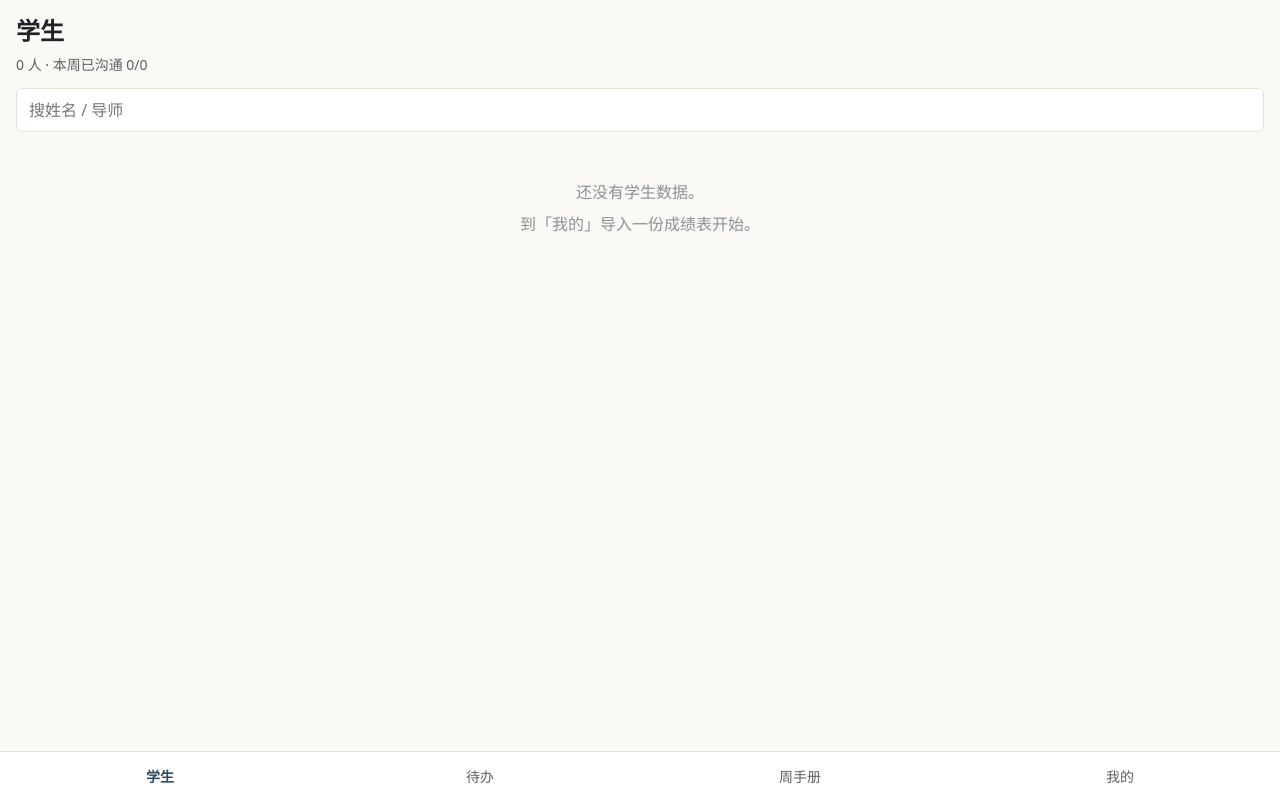
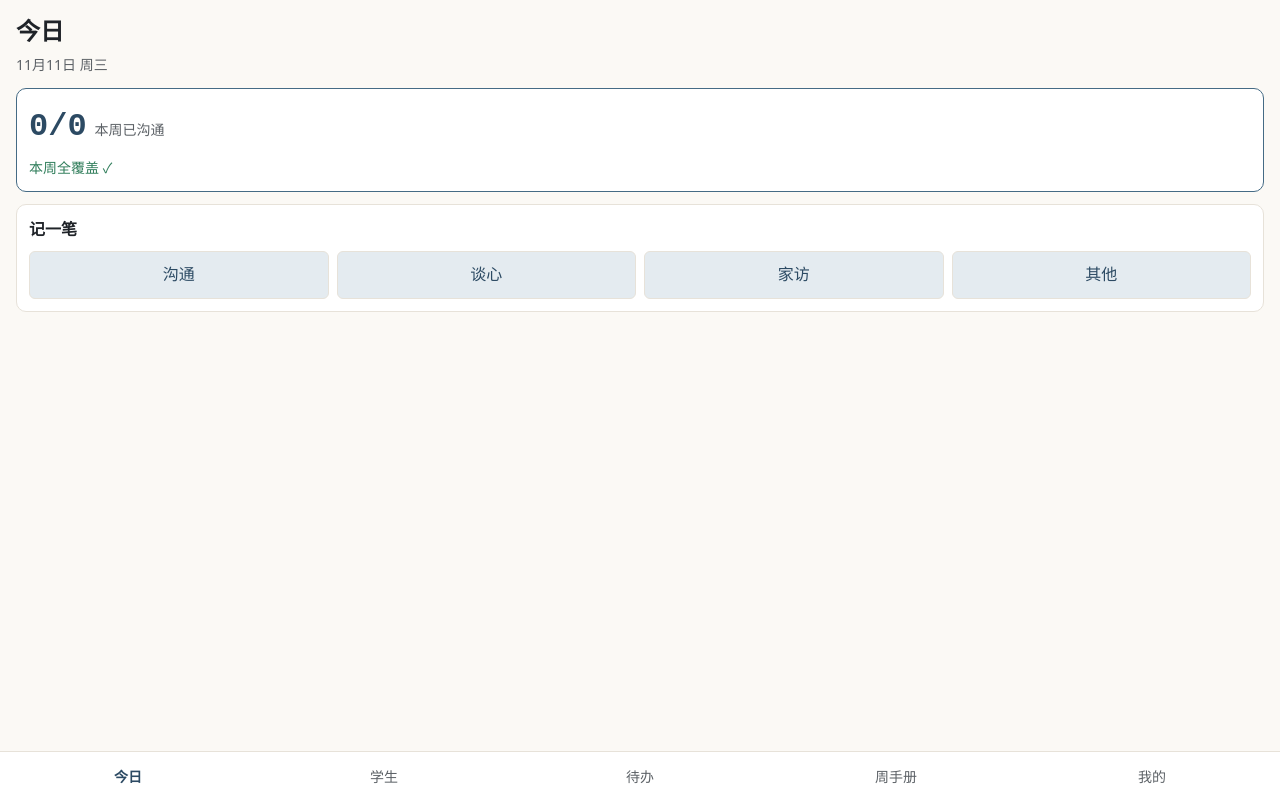
Before and after one commit to 3beuml/zijin, a React (Vite) app: page / in a window 1280 px wide. Built offline with nearby package versions, Linux system fonts and the light colour scheme.

Commit message:
feat(阶段8): 今日页 —— 待办勾选/分包覆盖卡/快捷记录/近期工作，导航 5 标签

```diff
--- a/src/styles.css
+++ b/src/styles.css
@@ -738,6 +738,45 @@ li:last-child > .row {
   width: 100%;
 }
 
+/* ---- 今日页（v0.2）---- */
+.overdue-badge {
+  color: var(--danger);
+  font-size: var(--text-xs);
+  font-weight: 600;
+  margin-left: var(--space-2);
+}
+
+.ok-text {
+  color: var(--success);
+}
+
+.quick-grid {
+  display: grid;
+  grid-template-columns: repeat(4, 1fr);
+  gap: var(--space-2);
+}
+
+.quick-btn {
+  min-height: var(--touch-min);
+  border: 1px solid var(--line);
+  border-radius: var(--radius-control);
+  background: var(--indigo-100);
+  color: var(--indigo-700);
+  font: inherit;
+  font-size: var(--text-md);
+  cursor: pointer;
+}
+
+.quick-btn:active {
+  background: var(--indigo-500);
+  color: #fff;
+}
+
+.student-pick-list {
+  max-height: 320px;
+  overflow-y: auto;
+}
+
 .btn-row {
   display: flex;
   gap: var(--space-2);
--- a/src/ui/App.tsx
+++ b/src/ui/App.tsx
@@ -5,18 +5,19 @@
 import { useEffect, useState } from 'react';
 import type { AppData, RecordItem, Todo } from '../domain/types.ts';
 import { emptyData, loadData, saveData, clearData } from '../storage/db.ts';
+import { HomeScreen } from './screens/HomeScreen';
 import { StudentsScreen } from './screens/StudentsScreen';
 import { StudentDetail } from './screens/StudentDetail';
 import { WeeklyScreen } from './screens/WeeklyScreen';
 import { SettingsScreen } from './screens/SettingsScreen';
 import { TodosScreen } from './screens/TodosScreen';
 
-type Tab = 'students' | 'todos' | 'weekly' | 'mine';
+type Tab = 'home' | 'students' | 'todos' | 'weekly' | 'mine';
 
 export default function App() {
   const [data, setData] = useState<AppData | null>(null);
   const [loaded, setLoaded] = useState(false);
-  const [tab, setTab] = useState<Tab>('students');
+  const [tab, setTab] = useState<Tab>('home');
   const [detailId, setDetailId] = useState<string | null>(null);
 
   useEffect(() => {
@@ -74,6 +75,15 @@ export default function App() {
   return (
     <div className="app">
       <main className="app-main">
+        {tab === 'home' && (
+          <HomeScreen
+            data={data}
+            onUpdate={persist}
+            onOpenStudent={setDetailId}
+            onGoStudents={() => setTab('students')}
+            onGoTodos={() => setTab('todos')}
+          />
+        )}
         {tab === 'students' &&
           (detailId ? (
             <StudentDetail
@@ -93,6 +103,9 @@ export default function App() {
 
       {detailId == null && (
         <nav className="tabbar">
+          <button className={`tabbar-item${tab === 'home' ? ' active' : ''}`} onClick={() => setTab('home')}>
+            今日
+          </button>
           <button className={`tabbar-item${tab === 'students' ? ' active' : ''}`} onClick={() => setTab('students')}>
             学生
           </button>
--- /dev/null
+++ b/src/ui/screens/HomeScreen.tsx
@@ -0,0 +1,243 @@
+/**
+ * 今日：早上 30 秒知道「今天几件事、谁还没聊」。
+ * 参考 teacher 的今日页：待办（逾期置顶）+ 分包覆盖卡 + 快捷记录 + 近期重要工作。
+ * 铁律：今日页不显示成绩排名，避免在教室被学生看到（teacher 需求 §5.1）。
+ */
+import { useMemo, useState } from 'react';
+import type { AppData, Todo } from '../../domain/types.ts';
+import { todoViews, toggleTodo, todosDueBetween } from '../../domain/todo.ts';
+import { myStudents } from '../../domain/students.ts';
+import { weeklySummary } from '../../domain/weekly.ts';
+import { newId, nowIso, shiftDate, todayStr } from '../util.ts';
+
+const QUICK_TYPES = ['沟通', '谈心', '家访', '其他'];
+
+export function HomeScreen({
+  data,
+  onUpdate,
+  onOpenStudent,
+  onGoStudents,
+  onGoTodos,
+}: {
+  data: AppData;
+  onUpdate: (next: AppData) => Promise<void>;
+  onOpenStudent: (id: string) => void;
+  onGoStudents: () => void;
+  onGoTodos: () => void;
+}) {
+  const today = todayStr();
+  const [quickType, setQuickType] = useState<string | null>(null);
+  const views = useMemo(() => todoViews(data.todos, today), [data.todos, today]);
+  const soon = useMemo(
+    () => todosDueBetween(data.todos, shiftDate(today, 1), shiftDate(today, 7)),
+    [data.todos, today],
+  );
+
+  const mine = useMemo(
+    () => myStudents(data.students, data.settings.advisor),
+    [data.students, data.settings.advisor],
+  );
+  const scopeStudents = mine.length > 0 ? mine : data.students;
+  const week = useMemo(
+    () => weeklySummary(scopeStudents, data.records, today),
+    [scopeStudents, data.records, today],
+  );
+  const uncovered = week.uncovered;
+
+  const dateLabel = useMemo(() => {
+    const [, m, d] = today.split('-');
+    const wd = ['日', '一', '二', '三', '四', '五', '六'][new Date(`${today}T12:00:00Z`).getUTCDay()];
+    return `${Number(m)}月${Number(d)}日 周${wd}`;
+  }, [today]);
+
+  const toggle = async (t: Todo) => {
+    const todos = data.todos.map((x) => (x.id === t.id ? toggleTodo(x, nowIso()) : x));
+    await onUpdate({ ...data, todos });
+  };
+
+  return (
+    <div className="page">
+      <h1 className="page-title">今日</h1>
+      <div className="summary-line">{dateLabel}</div>
+
+      {(views.overdue.length > 0 || views.today.length > 0) && (
+        <section className="card">
+          <h2 className="card-title">
+            今日待办
+            {views.overdue.length > 0 && <span className="overdue-badge">{views.overdue.length} 项逾期</span>}
+          </h2>
+          <ul className="list">
+            {[...views.overdue, ...views.today].map((t) => (
+              <li key={t.id}>
+                <div className={`row compact todo-row${t.due < today ? ' overdue' : ''}`}>
+                  <button className="todo-check" aria-label="标记完成" onClick={() => void toggle(t)}>
+                    {t.status === 'done' ? '✓' : ''}
+                  </button>
+                  <span className="row-main">
+                    <span className="row-name">{t.title}</span>
+                    <span className="row-sub">
+                      {t.due === today ? '今天' : t.due}
+                      {t.studentId ? ` · ${data.students.find((s) => s.id === t.studentId)?.name ?? ''}` : ''}
+                    </span>
+                  </span>
+                </div>
+              </li>
+            ))}
+          </ul>
+          <button className="link-btn" onClick={onGoTodos}>
+            全部待办 ›
+          </button>
+        </section>
+      )}
+
+      <section
+        className="card highlight"
+        onClick={onGoStudents}
+        role="button"
+        aria-label="查看本周覆盖"
+      >
+        <div className="coverage">
+          <span className="coverage-num num">
+            {week.covered}/{scopeStudents.length}
+          </span>
+          <span className="coverage-label">本周已沟通{mine.length > 0 ? '（分包）' : ''}</span>
+        </div>
+        {uncovered.length > 0 ? (
+          <div className="muted">
+            还差 {uncovered.length} 人：{uncovered.slice(0, 6).map((s) => s.name).join('、')}
+            {uncovered.length > 6 ? ' …' : ''}
+          </div>
+        ) : (
+          <div className="muted ok-text">本周全覆盖 ✓</div>
+        )}
+      </section>
+
+      <section className="card">
+        <h2 className="card-title">记一笔</h2>
+        <div className="quick-grid">
+          {QUICK_TYPES.map((t) => (
+            <button key={t} className="quick-btn" onClick={() => setQuickType(t)}>
+              {t}
+            </button>
+          ))}
+        </div>
+      </section>
+
+      {soon.length > 0 && (
+        <section className="card">
+          <h2 className="card-title">近期重要工作（7 天内 {soon.length} 件）</h2>
+          <ul className="plain-list">
+            {soon.slice(0, 5).map((t) => (
+              <li key={t.id}>
+                {t.due} · {t.title}
+                {t.studentId ? `（${data.students.find((s) => s.id === t.studentId)?.name ?? ''}）` : ''}
+              </li>
+            ))}
+          </ul>
+        </section>
+      )}
+
+      {quickType && (
+        <QuickRecordSheet
+          data={data}
+          defaultStudents={scopeStudents}
+          type={quickType}
+          onClose={() => setQuickType(null)}
+          onSave={async (studentId, rec) => {
+            const id = newId('r');
+            await onUpdate({
+              ...data,
+              records: [...data.records, { ...rec, id, studentId, createdAt: nowIso() }],
+            });
+            setQuickType(null);
+          }}
+          onOpenStudent={(id) => {
+            setQuickType(null);
+            onOpenStudent(id);
+          }}
+        />
+      )}
+    </div>
+  );
+}
+
+function QuickRecordSheet({
+  data,
+  defaultStudents,
+  type,
+  onClose,
+  onSave,
+  onOpenStudent,
+}: {
+  data: AppData;
+  defaultStudents: AppData['students'];
+  type: string;
+  onClose: () => void;
+  onSave: (studentId: string, rec: { date: string; type: string; content: string }) => Promise<void>;
+  onOpenStudent: (id: string) => void;
+}) {
+  const [studentId, setStudentId] = useState('');
+  const [content, setContent] = useState('');
+  const [kw, setKw] = useState('');
+  const candidates = (defaultStudents.length ? defaultStudents : data.students).filter(
+    (s) => !kw.trim() || s.name.includes(kw.trim()),
+  );
+
+  return (
+    <div className="sheet-mask" onClick={onClose}>
+      <div className="sheet" onClick={(e) => e.stopPropagation()}>
+        <h2 className="card-title">快速{type}</h2>
+        {!studentId ? (
+          <>
+            <input
+              className="search"
+              type="search"
+              placeholder="搜学生姓名"
+              value={kw}
+              onChange={(e) => setKw(e.target.value)}
+            />
+            <ul className="list student-pick-list">
+              {candidates.map((s) => (
+                <li key={s.id}>
+                  <button className="row compact" onClick={() => setStudentId(s.id)}>
+                    <span className="row-main">
+                      <span className="row-name">{s.name}</span>
+                      <span className="row-sub">{s.advisor ? `导师 ${s.advisor}` : '未分包'}</span>
+                    </span>
+                  </button>
+                </li>
+              ))}
+            </ul>
+          </>
+        ) : (
+          <>
+            <div className="summary-line">
+              {data.students.find((s) => s.id === studentId)?.name}
+              <button className="link-btn" onClick={() => setStudentId('')}>
+                换人
+              </button>
+            </div>
+            <textarea
+              placeholder={`${type}内容（发生了什么、约定了什么）`}
+              value={content}
+              onChange={(e) => setContent(e.target.value)}
+              rows={3}
+            />
+            <div className="btn-row">
+              <button className="btn" onClick={() => onOpenStudent(studentId)}>
+                去详情
+              </button>
+              <button
+                className="btn primary"
+                disabled={!content.trim()}
+                onClick={() => void onSave(studentId, { date: todayStr(), type, content: content.trim() })}
+              >
+                保存
+              </button>
+            </div>
+          </>
+        )}
+      </div>
+    </div>
+  );
+}
```
Also changed, not shown: 1 other file (tests, documents, lock files or other folders).
